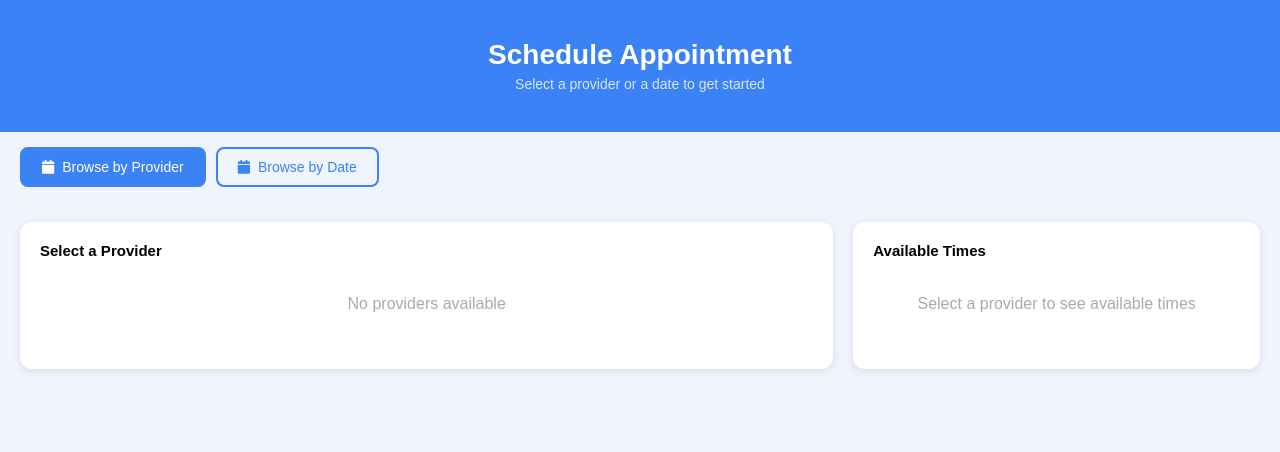
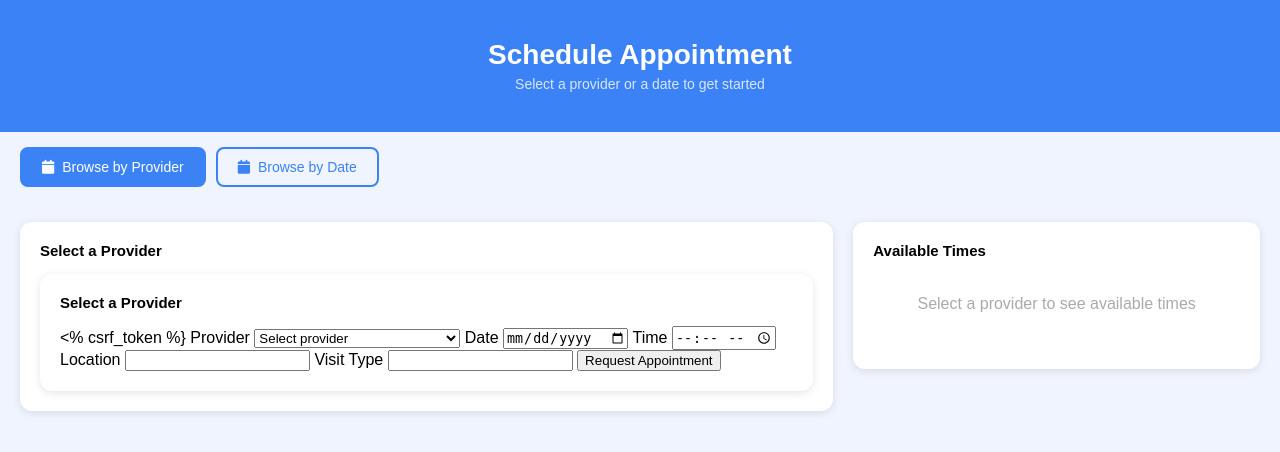
Before and after one commit to Lukopro/emr, a Django app: template apps/core/templates/appointment_scheduling.html in a window 1280 px wide. Shown: the part 76-528 px from the top of the page. Run offline with Django 5.2, Linux system fonts and the light colour scheme; the template is opened without the code that fills it: most values are stand-ins (such as "Sample title", 1, 10 or a date in 2020).

Commit message:
Update appointment_scheduling.html

```diff
--- a/apps/core/templates/appointment_scheduling.html
+++ b/apps/core/templates/appointment_scheduling.html
@@ -41,7 +41,41 @@
             <div class="section-header">
                 <span>Select a Provider</span>
             </div>
-            <p class="placeholder-text">No providers available</p>
+            <div class="section-card">
+                <div class="section-header">
+                    <span>Select a Provider</span>
+                </div>
+
+                <form method="POST" action="{% url 'appointment_scheduling' %}">
+                    <% csrf_token %}
+
+                     <label>Provider</label>
+        <select name="provider_id" required>
+            <option value="">Select provider</option>
+            {% for provider in providers %}
+                <option value="{{ provider.user.id }}">
+                    {{ provider.user.username }} - {{ provider.specialization }}
+                </option>
+            {% empty %}
+                <option disabled>No providers available</option>
+            {% endfor %}
+        </select>
+
+        <label>Date</label>
+        <input type="date" name="date" required>
+
+        <label>Time</label>
+        <input type="time" name="time" required>
+
+        <label>Location</label>
+        <input type="text" name="location">
+
+        <label>Visit Type</label>
+        <input type="text" name="visit_type">
+
+        <button type="submit">Request Appointment</button>
+    </form>
+</div>
         </div>
     </div>
     <div class="right-column">
```
